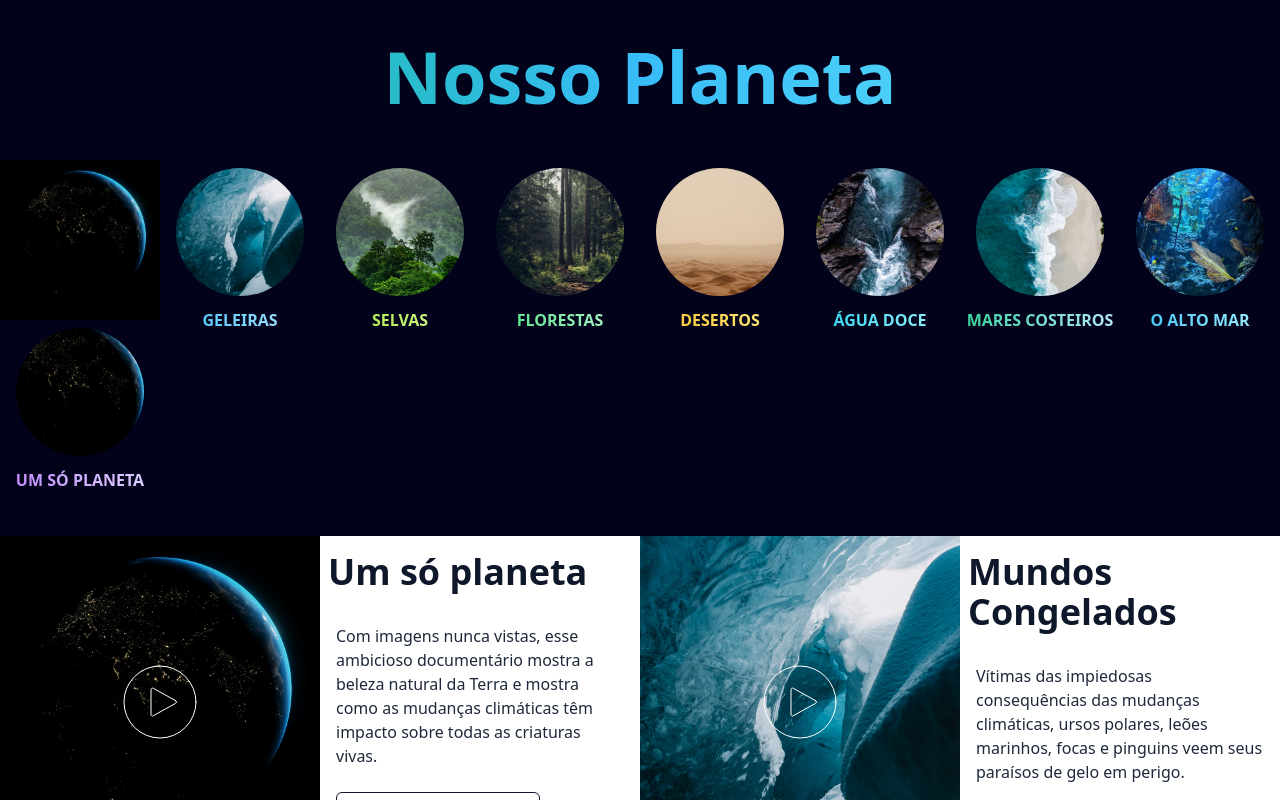
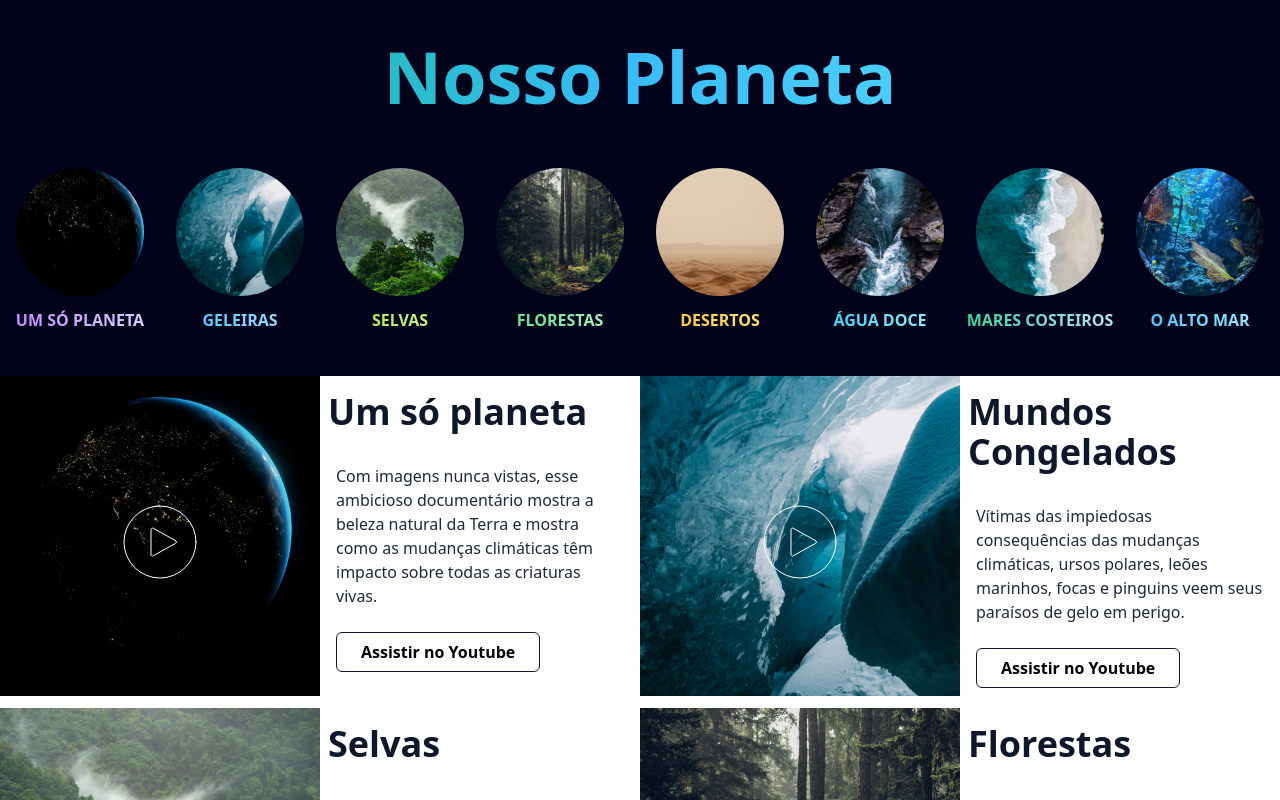
Before and after one commit to filipelanderst/flx-react1__nossoPlaneta, a React (Vite) app: page / in a window 1280 px wide. Shown: the top 800 px of the page. Built offline with nearby package versions, Linux system fonts and the light colour scheme.

Commit message:
teste-imagem

```diff
--- a/src/components/Header.jsx
+++ b/src/components/Header.jsx
@@ -1,5 +1,4 @@
 import React from 'react';
-const x = 'public/one-planet.png';
 
 const Header = () => {
   return (
@@ -11,10 +10,9 @@ const Header = () => {
         <ul className='flex xl:justify-center overflow-x-auto'>
           <li>
             <a href='#one-planet'>
-              <img src={x} />
               <img
                 className='img-icons'
-                src='public/um-so-planeta.png'
+                src='../public/um-so-planeta.png'
                 alt='Um só planeta'
               />
               <h2 className='text-center text-[16px] uppercase font-semibold bg-clip-text text-transparent bg-gradient-to-r from-purple-400 to-violet-200'>
```
